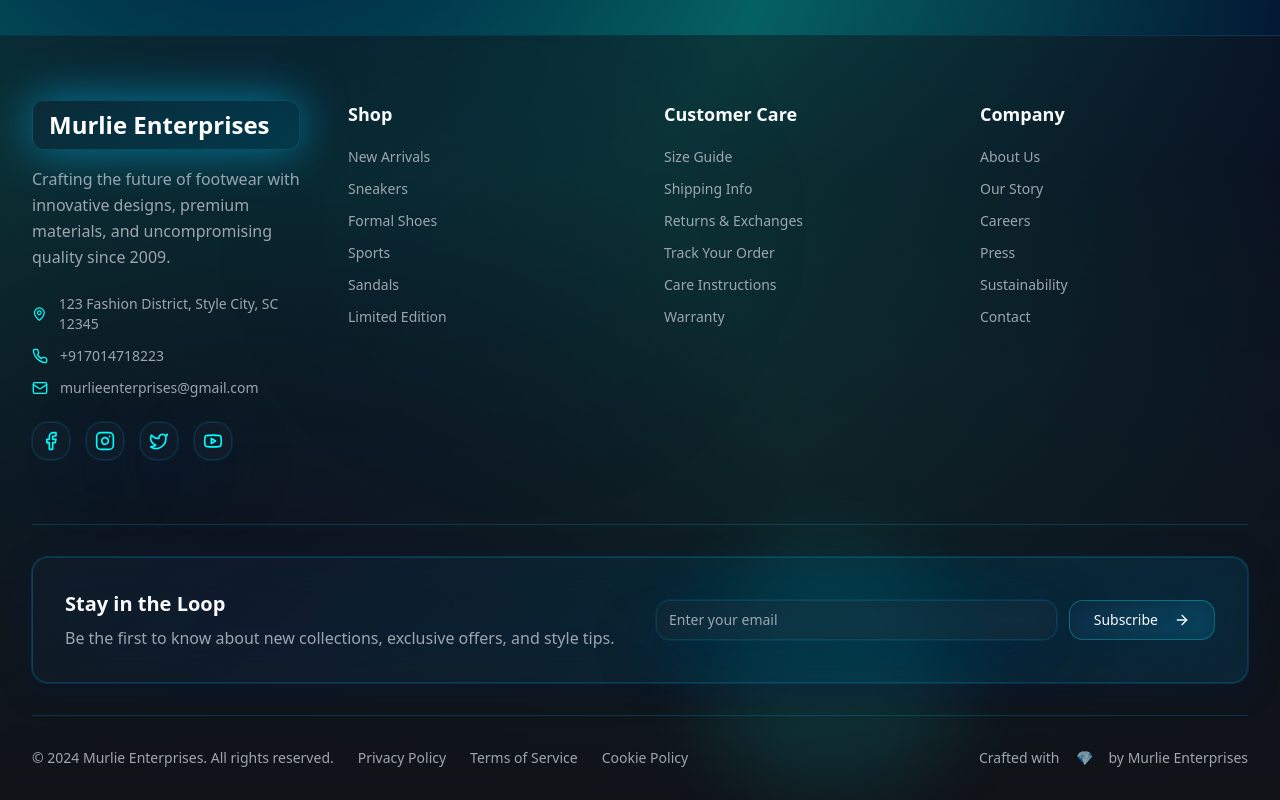
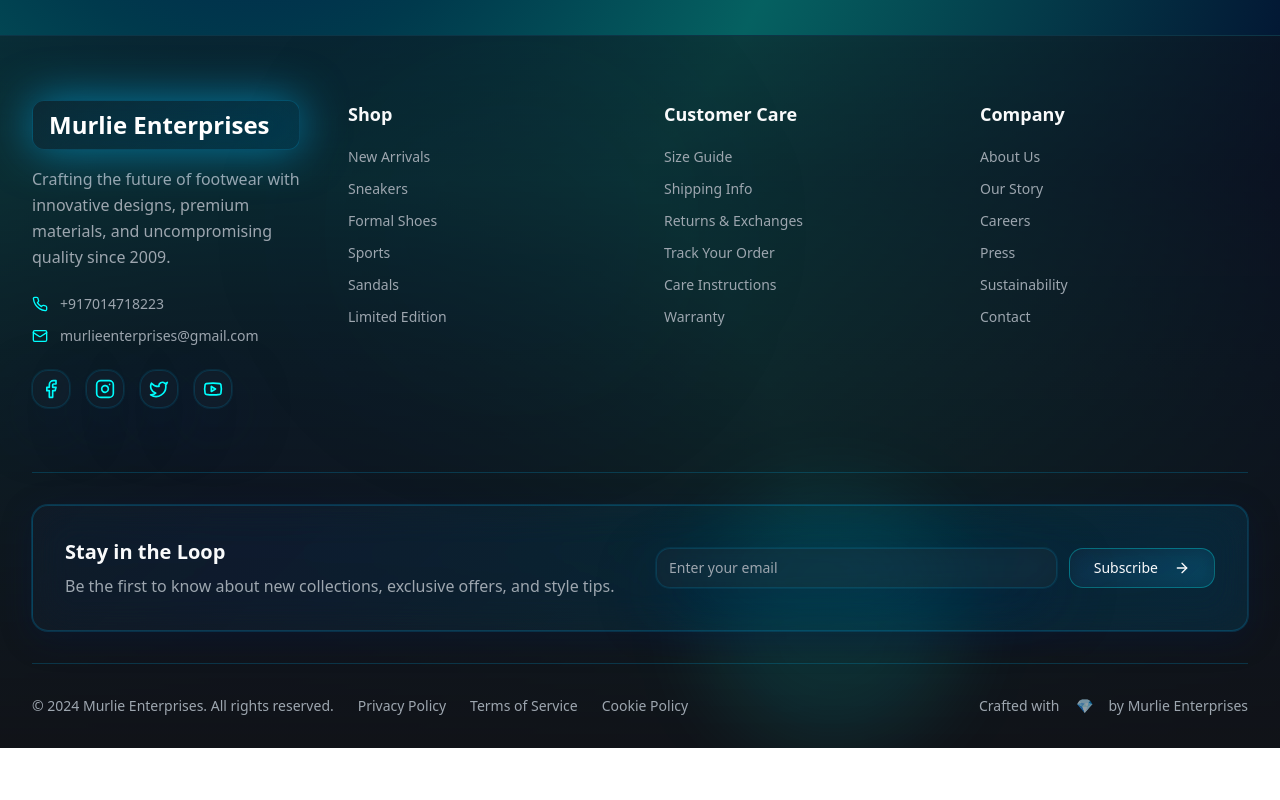
Before and after one commit to harshsinghal10h/murlie-glass-footwear, a React (Vite) app: page / in a window 1280 px wide. Shown: the part 4621-5421 px from the top of the page. After the commit the page ends 5369 px from the top, so only its background shows below. Built offline with nearby package versions, Linux system fonts and the light colour scheme.

Commit message:
Remove address from website
- Removed address from the website.

```diff
--- a/src/components/Footer.tsx
+++ b/src/components/Footer.tsx
@@ -80,10 +80,6 @@ const Footer = () => {
 
             {/* Contact Info */}
             <div className="space-y-3">
-              <div className="flex items-center space-x-3 text-sm">
-                <MapPin className="h-4 w-4 text-accent" />
-                <span className="text-muted-foreground">123 Fashion District, Style City, SC 12345</span>
-              </div>
               <div className="flex items-center space-x-3 text-sm">
                 <Phone className="h-4 w-4 text-accent" />
                 <span className="text-muted-foreground">+917014718223</span>
```
